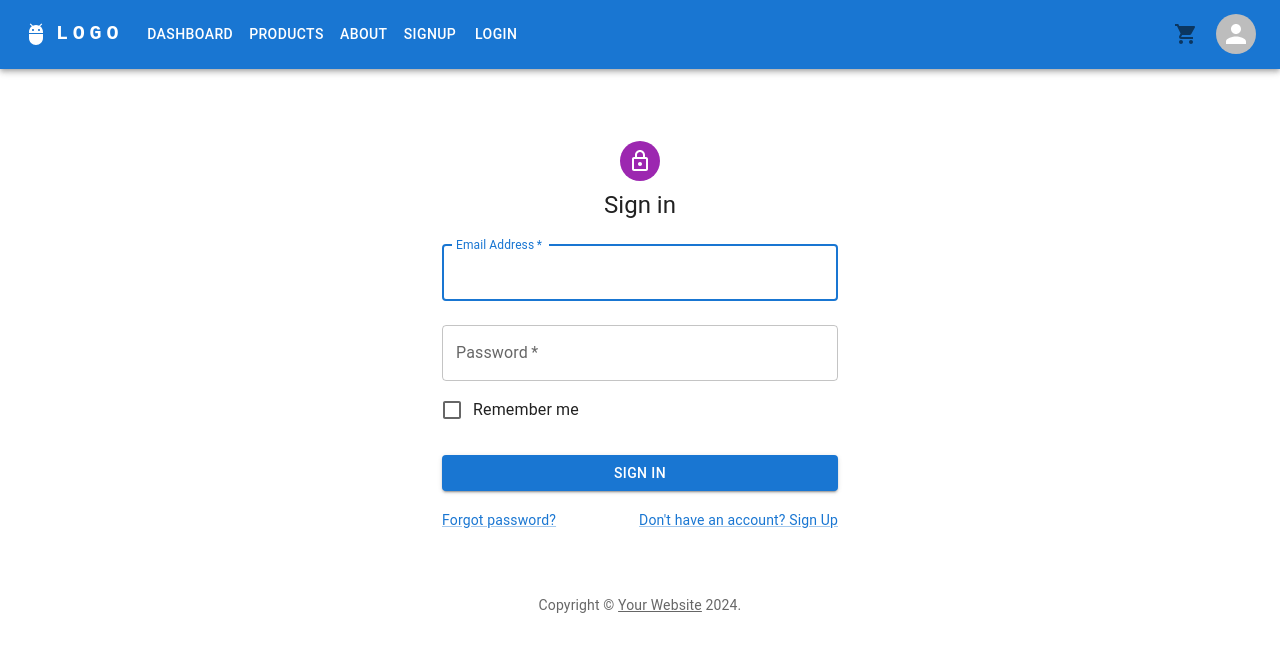
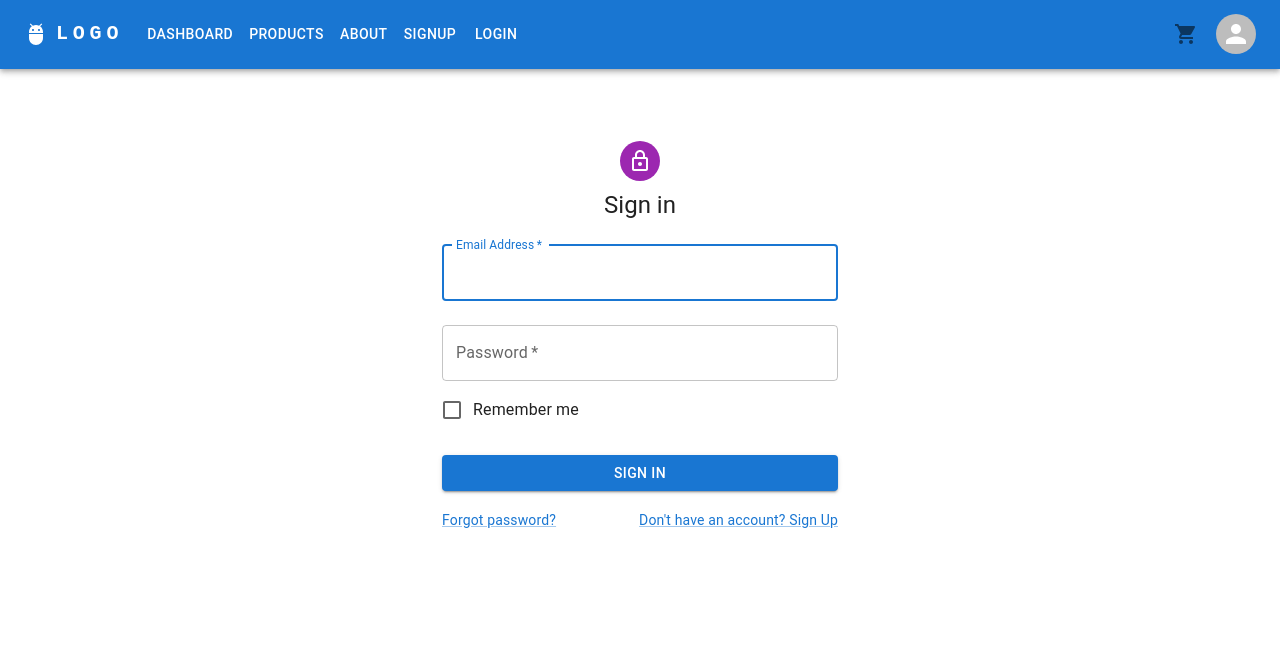
Before and after one commit to nelg62/CapstoneProject, a Next.js app in the folder capstoneprojectfrountend/: page /login in a window 1280 px wide. Shown: the top 652 px of the page. Built offline with nearby package versions, Linux system fonts and the light colour scheme.

Commit message:
remove link for copyright

```diff
--- a/capstoneprojectfrountend/src/components/Login.jsx
+++ b/capstoneprojectfrountend/src/components/Login.jsx
@@ -14,24 +14,6 @@
 import { createTheme, ThemeProvider } from "@mui/material/styles";
 import { useUserContext } from "@/context/UserContext";
 import { useCartContext } from "@/context/CartContext";
-
-function Copyright(props) {
-  return (
-    <Typography
-      variant="body2"
-      color="text.secondary"
-      align="center"
-      {...props}
-    >
-      {"Copyright © "}
-      <Link color="inherit" href="https://mui.com/">
-        Your Website
-      </Link>{" "}
-      {new Date().getFullYear()}
-      {"."}
-    </Typography>
-  );
-}
 
 const defaultTheme = createTheme();
 
@@ -130,7 +112,6 @@
             </Grid>
           </Box>
         </Box>
-        <Copyright sx={{ mt: 8, mb: 4 }} />
       </Container>
     </ThemeProvider>
   );
```
Also changed, not shown: capstoneprojectfrountend/src/components/SignUp.jsx (+0 -19 lines).
